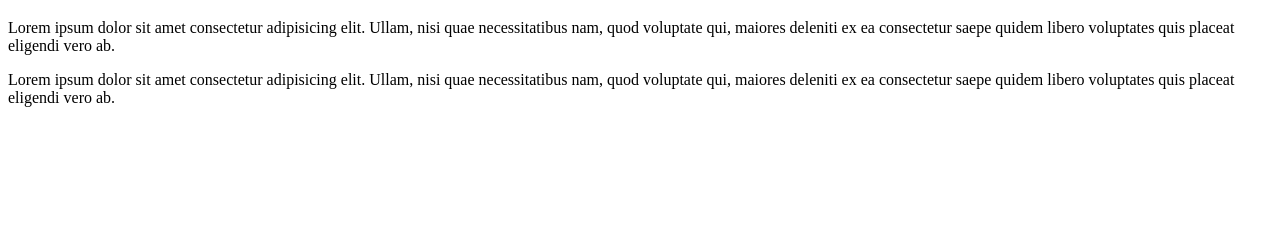
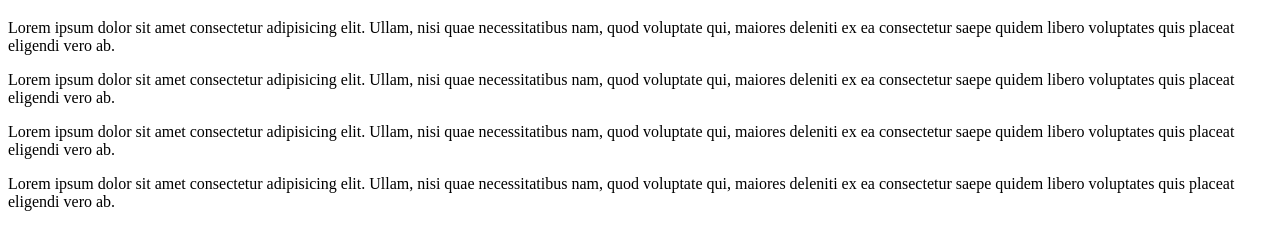
Before and after one commit to Ratul0061/third-one, a plain HTML site: page index.html in a window 1280 px wide. Shown: the part 61-310 px from the top of the page. Drawn offline with Linux system fonts and the light colour scheme.

Commit message:
Update index.html

```diff
--- a/index.html
+++ b/index.html
@@ -9,6 +9,8 @@
     <h1>Ratulvai</h1>
     <p>Lorem ipsum dolor sit amet consectetur adipisicing elit. Ullam, nisi quae necessitatibus nam, quod voluptate qui, maiores deleniti ex ea consectetur saepe quidem libero voluptates quis placeat eligendi vero ab.</p>
     <p>Lorem ipsum dolor sit amet consectetur adipisicing elit. Ullam, nisi quae necessitatibus nam, quod voluptate qui, maiores deleniti ex ea consectetur saepe quidem libero voluptates quis placeat eligendi vero ab.</p>
+    <p>Lorem ipsum dolor sit amet consectetur adipisicing elit. Ullam, nisi quae necessitatibus nam, quod voluptate qui, maiores deleniti ex ea consectetur saepe quidem libero voluptates quis placeat eligendi vero ab.</p>
+    <p>Lorem ipsum dolor sit amet consectetur adipisicing elit. Ullam, nisi quae necessitatibus nam, quod voluptate qui, maiores deleniti ex ea consectetur saepe quidem libero voluptates quis placeat eligendi vero ab.</p>
 
 </body>
 </html>
```
